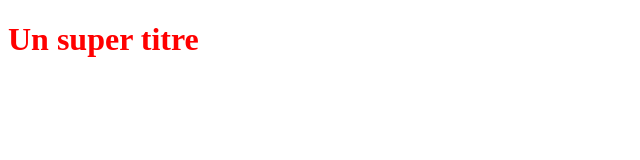
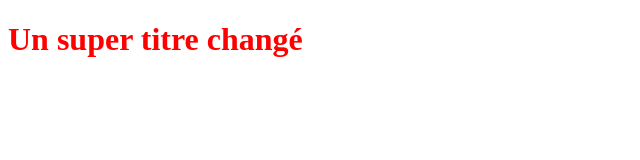
Before and after one commit to omzo761/MyProject, a plain HTML site: page index.html in a window 1280 px wide. Shown: the whole page, without its empty margins (0-640 px from the left). Drawn offline with Linux system fonts and the light colour scheme.

Commit message:
Modif du titre

```diff
--- a/index.html
+++ b/index.html
@@ -7,7 +7,7 @@
 	</head>
 
 	<body>
-		<h1>Un super titre</h1>
+		<h1>Un super titre changé</h1>
 
 	</body>
 </html>
```
